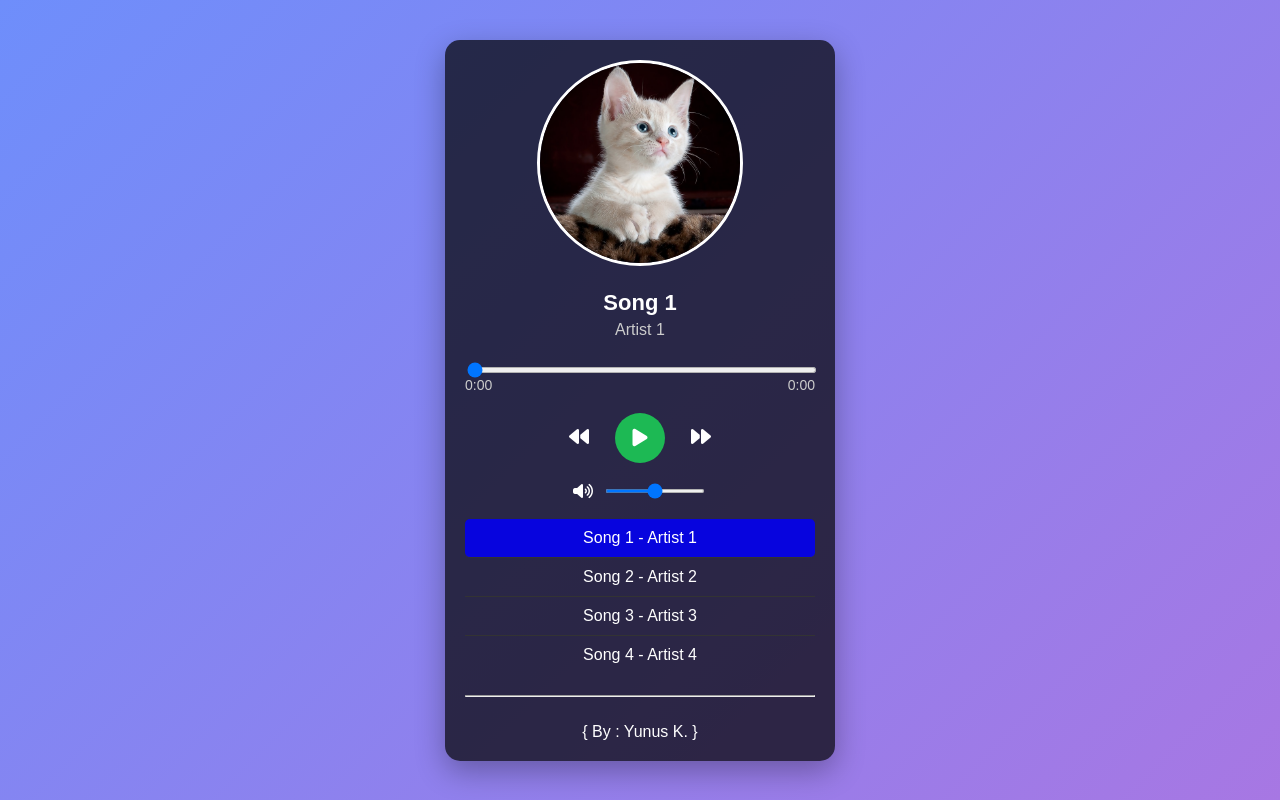
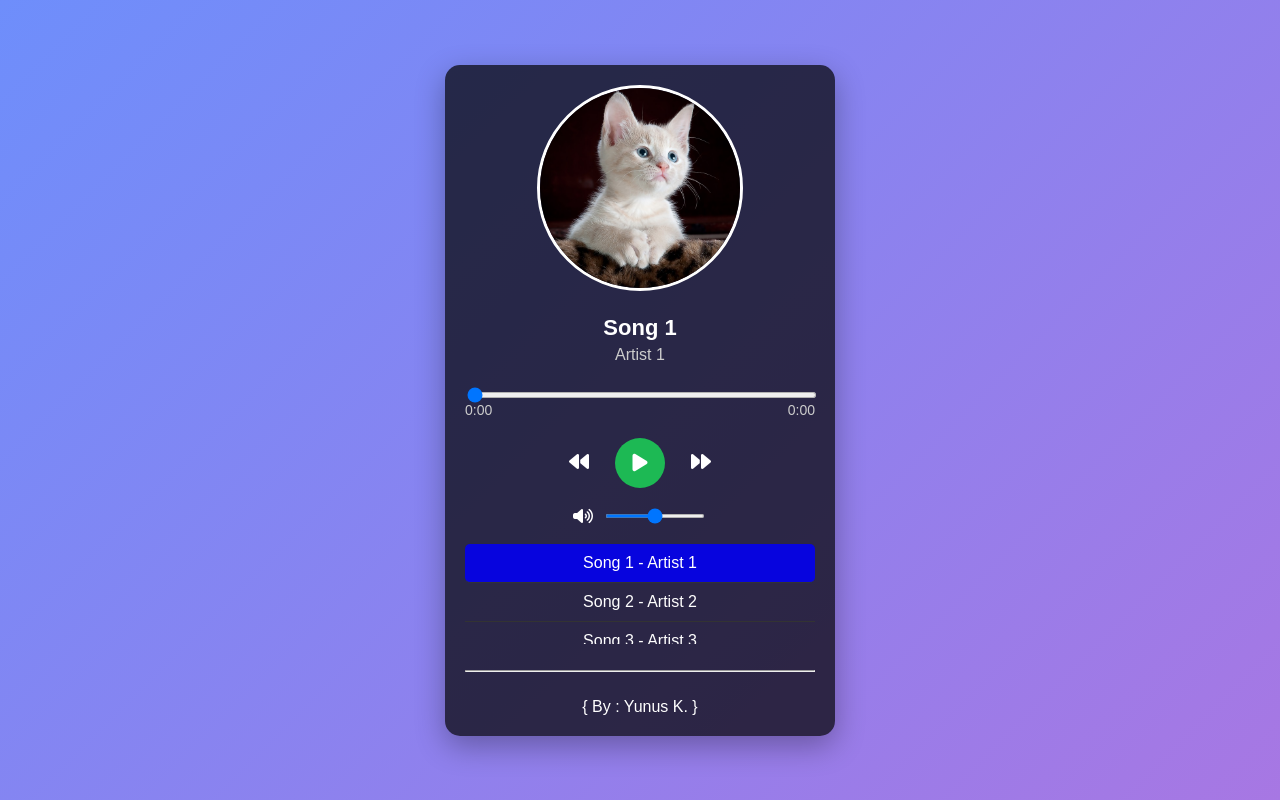
Before and after one commit to yenusk/music-player, a plain HTML site: page index.html in a window 1280 px wide. Drawn offline with Linux system fonts and the light colour scheme.

Commit message:
style.css

```diff
--- a/style.css
+++ b/style.css
@@ -113,7 +113,7 @@ body {
     border-radius: 50%;
 }
 .playlist {
-    max-height: 150px;
+    max-height: 100px;
     overflow-y: auto;
 }
 .playlist ul {
```
